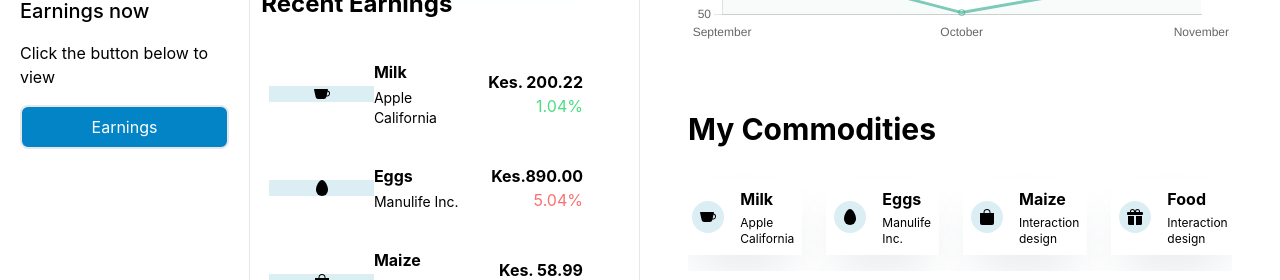
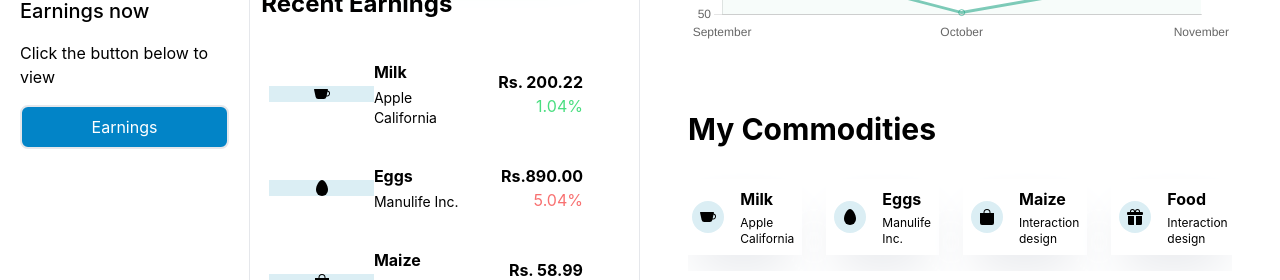
Before and after one commit to InfiniteCoder100/Smart_Farm_management_system, a React (Create React App) app: page / in a window 1280 px wide. Shown: the part 520-800 px from the top of the page. Built offline with nearby package versions, Linux system fonts and the light colour scheme.

Commit message:
Update Earnings.jsx

```diff
--- a/src/sub components/Dashboard/Earnings.jsx
+++ b/src/sub components/Dashboard/Earnings.jsx
@@ -14,7 +14,7 @@ function Earnings ({item}){
         </div>
         {/*price + percent*/}
         <div className='w-full items-end justify-end flex flex-col'>
-            <h1 className='font-bold'>Kes.{price}</h1>
+            <h1 className='font-bold'>Rs.{price}</h1>
             <p
             className={`${upOrDown === "up" ? "text-green-400":"text-red-400"}`}
             >{percent}
```
